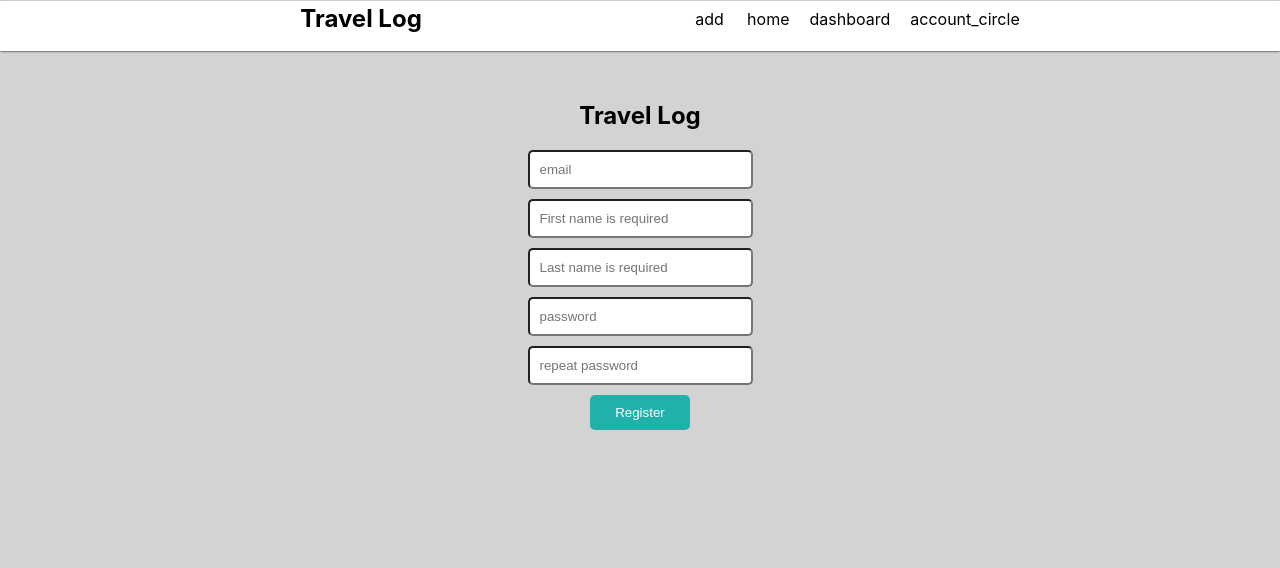
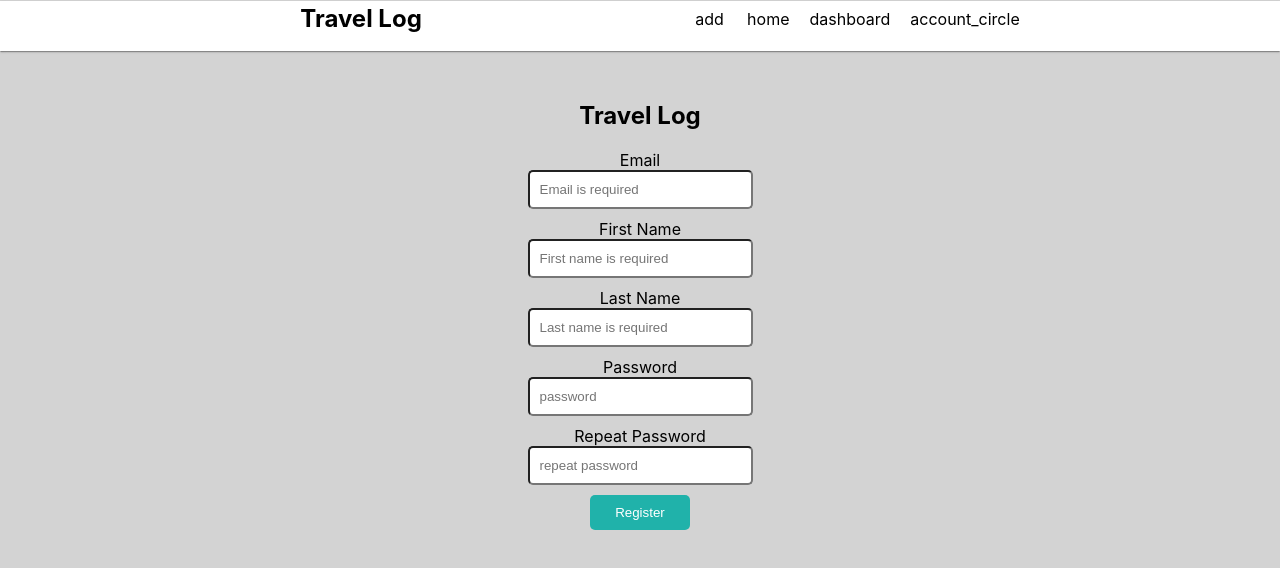
Before and after one commit to Asdiel85/Trave-Log, a React (Vite) app in the folder client/: page /register in a window 1280 px wide. Shown: the top 568 px of the page. Built offline with nearby package versions, Linux system fonts and the light colour scheme.

Commit message:
added some minor form adjustments

```diff
--- a/client/src/components/Register.jsx
+++ b/client/src/components/Register.jsx
@@ -58,44 +58,54 @@ export default function Register() {
     <div className={styles.login}>
       <h2>Travel Log</h2>
       <form className={styles.login} onSubmit={handleSubmit}>
+        <label htmlFor="email">Email</label>
         <input
           type="email"
           name="email"
-          placeholder="email"
+          placeholder="Email is required"
+          id='email'
           value={inputFields.email}
           onChange={handleChange}
         />
         {errors.email ? <p className={styles.errors}>{errors.email}</p> : null}
+        <label htmlFor="firstName">First Name</label>
         <input
           type="text"
           name="firstName"
           placeholder="First name is required"
+          id='firstName'
           value={inputFields.firstName}
           onChange={handleChange}
         />
         {errors.firstName ? <p className={styles.errors}>{errors.firstName}</p> : null}
+        <label htmlFor="lastName">Last Name</label>
         <input
           type="text"
           name="lastName"
           placeholder="Last name is required"
+          id='lastName'
           value={inputFields.lastName}
           onChange={handleChange}
         />
         {errors.lastName ? <p className={styles.errors}>{errors.lastName}</p> : null}
+        <label htmlFor="password">Password</label>
         <input
           type="password"
           name="password"
           placeholder="password"
+          id='password'
           value={inputFields.password}
           onChange={handleChange}
         />
         {errors.password ? (
           <p className={styles.errors}>{errors.password}</p>
         ) : null}
+        <label htmlFor="repeatPassword">Repeat Password</label>
         <input
           type="password"
           name="repeatPassword"
           placeholder="repeat password"
+          id='repeatPassword'
           value={inputFields.repeatPassword}
           onChange={handleChange}
         />
--- a/client/src/components/Register.module.css
+++ b/client/src/components/Register.module.css
@@ -25,4 +25,5 @@
 
   .errors {
     color: red;
+    margin: 0;
   }
```
